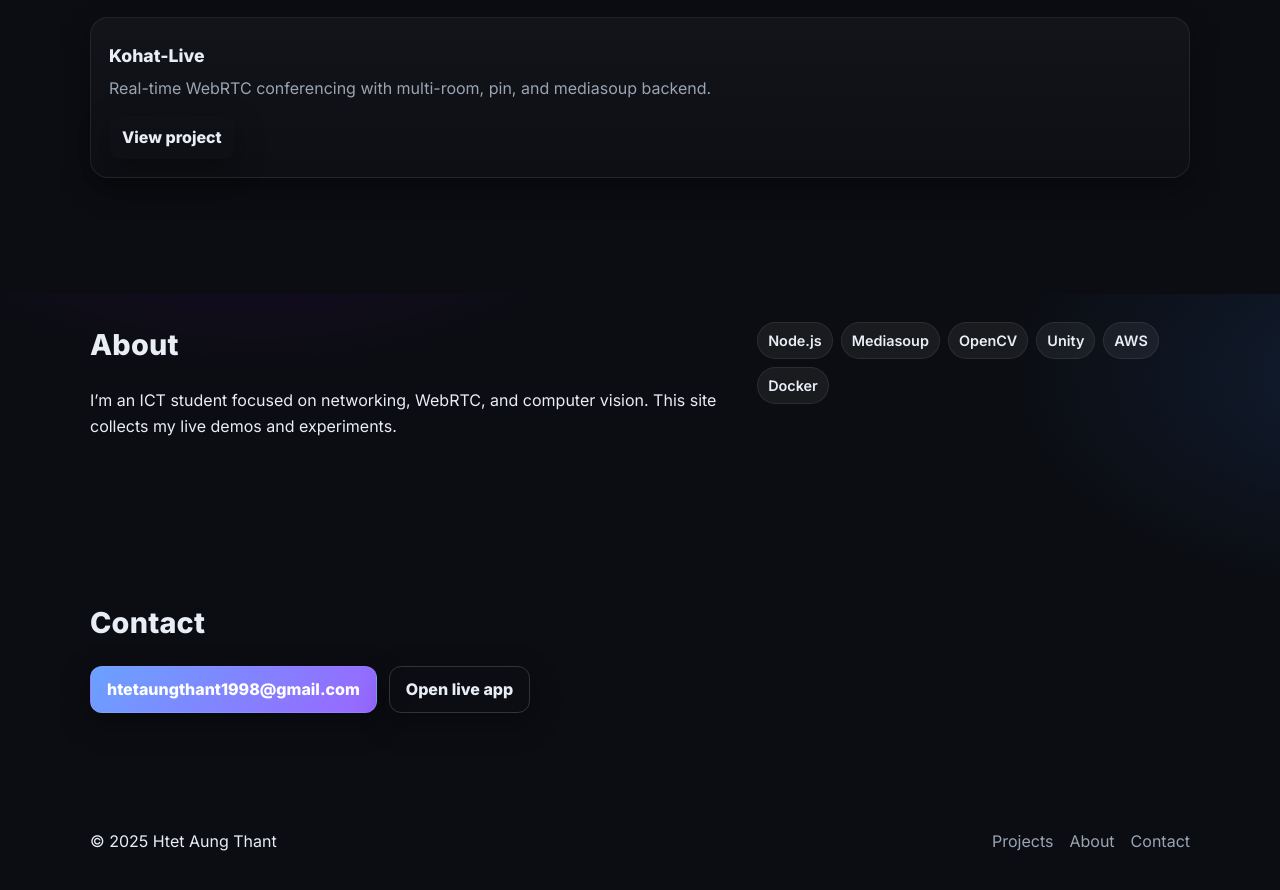
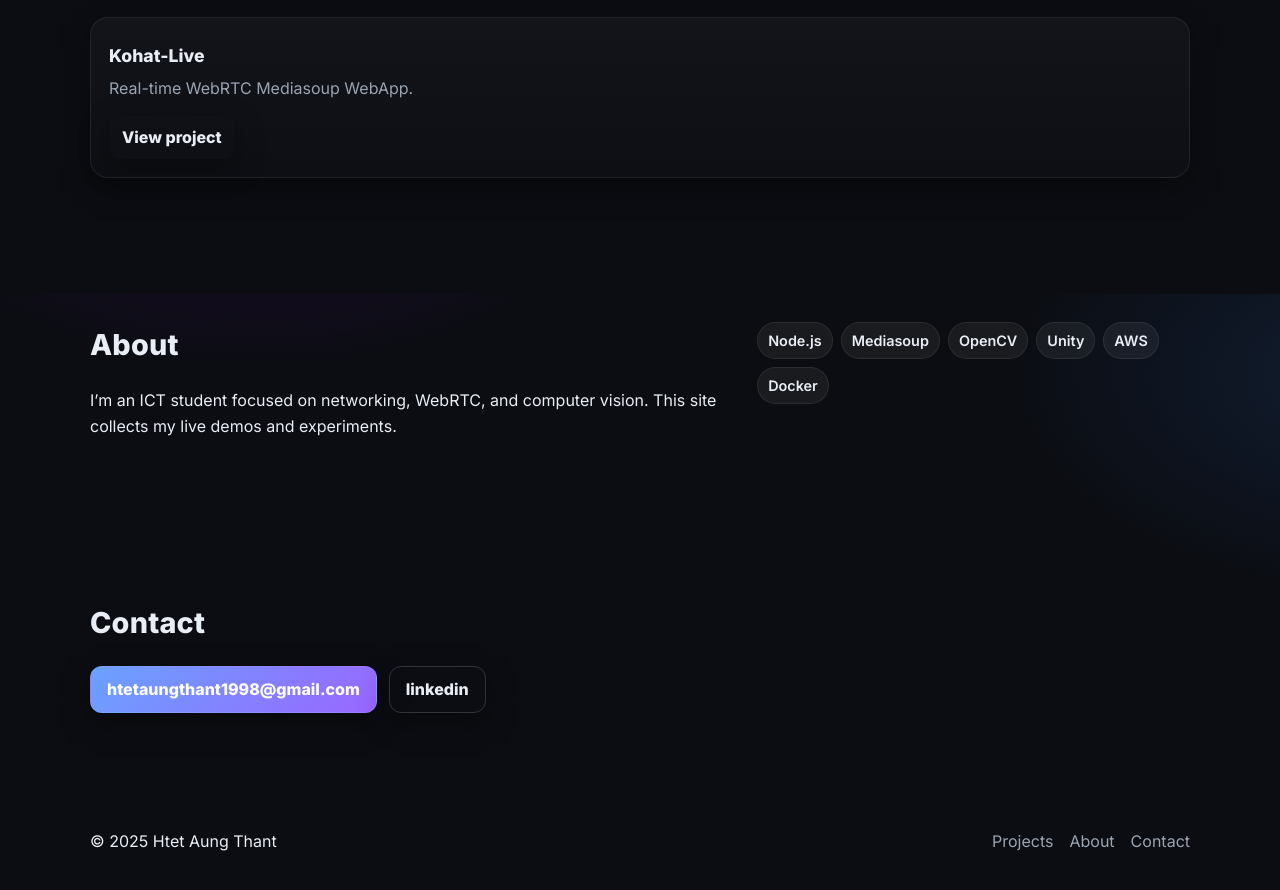
Before and after one commit to KoHat1998/htetaungthant, a plain HTML site: page index.html in a window 1280 px wide. Shown: the part 506-1396 px from the top of the page. Drawn offline with Linux system fonts and the light colour scheme.

Commit message:
update information

```diff
--- a/index.html
+++ b/index.html
@@ -53,7 +53,7 @@
         <a class="card card-link" href="projects/kohat-live.html" aria-label="Open Kohat-Live project page">
           <div class="card-top">
             <h3>Kohat-Live</h3>
-            <p class="muted">Real-time WebRTC conferencing with multi-room, pin, and mediasoup backend.</p>
+            <p class="muted">Real-time WebRTC Mediasoup WebApp.</p>
           </div>
           <div class="card-bottom">
             <span class="btn small">View project</span>
@@ -87,7 +87,7 @@
       <h2 class="section-title">Contact</h2>
       <div class="contact-row">
         <a class="btn primary" href="mailto:htetaungthant1998@gmail.com">htetaungthant1998@gmail.com</a>
-        <a class="btn ghost" href="https://kohat-live.htetaungthant.com" target="_blank" rel="noopener noreferrer">Open live app</a>
+        <a class="btn ghost" href="https://www.linkedin.com/in/htet-aung-thant-378960218/" target="_blank" rel="noopener noreferrer">linkedin</a>
       </div>
     </div>
   </section>
```
Also changed, not shown: projects/kohat-live.html (+2 -1 lines).
